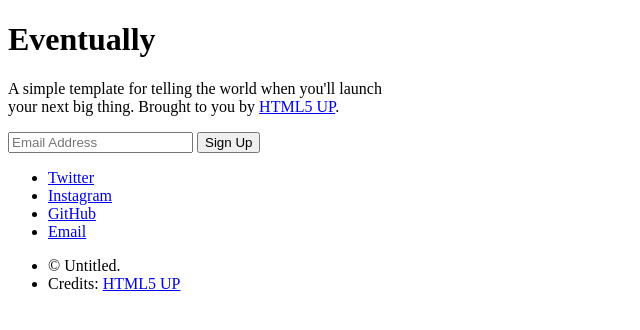
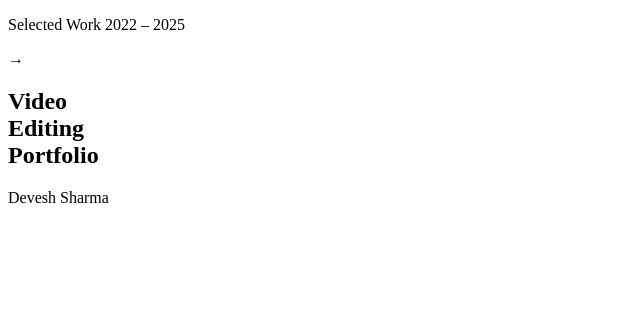
Before and after one commit to Istayinpeace/ideveshsharma, a plain HTML site: page index.html in a window 1280 px wide. Shown: the whole page, without its empty margins (0-640 px from the left). Drawn offline with Linux system fonts and the light colour scheme.

Commit message:
Update index.html

```diff
--- a/index.html
+++ b/index.html
@@ -1,46 +1,23 @@
-<!DOCTYPE HTML>
-<!--
-	Eventually by HTML5 UP
-	html5up.net | @ajlkn
-	Free for personal and commercial use under the CCA 3.0 license (html5up.net/license)
--->
-<html>
-	<head>
-		<title>Eventually by HTML5 UP</title>
-		<meta charset="utf-8" />
-		<meta name="viewport" content="width=device-width, initial-scale=1, user-scalable=no" />
-		<link rel="stylesheet" href="assets/css/main.css" />
-	</head>
-	<body class="is-preload">
-
-		<!-- Header -->
-			<header id="header">
-				<h1>Eventually</h1>
-				<p>A simple template for telling the world when you'll launch<br />
-				your next big thing. Brought to you by <a href="http://html5up.net">HTML5 UP</a>.</p>
-			</header>
-
-		<!-- Signup Form -->
-			<form id="signup-form" method="post" action="#">
-				<input type="email" name="email" id="email" placeholder="Email Address" />
-				<input type="submit" value="Sign Up" />
-			</form>
-
-		<!-- Footer -->
-			<footer id="footer">
-				<ul class="icons">
-					<li><a href="#" class="icon brands fa-twitter"><span class="label">Twitter</span></a></li>
-					<li><a href="#" class="icon brands fa-instagram"><span class="label">Instagram</span></a></li>
-					<li><a href="#" class="icon brands fa-github"><span class="label">GitHub</span></a></li>
-					<li><a href="#" class="icon fa-envelope"><span class="label">Email</span></a></li>
-				</ul>
-				<ul class="copyright">
-					<li>&copy; Untitled.</li><li>Credits: <a href="http://html5up.net">HTML5 UP</a></li>
-				</ul>
-			</footer>
-
-		<!-- Scripts -->
-			<script src="assets/js/main.js"></script>
-
-	</body>
+<!DOCTYPE html>
+<html lang="en">
+<head>
+  <meta charset="UTF-8" />
+  <meta name="viewport" content="width=device-width, initial-scale=1.0" />
+  <title>Devesh - Video Editor</title>
+  <link rel="stylesheet" href="style.css" />
+  <link href="https://fonts.googleapis.com/css2?family=Inter:wght@400;700&display=swap" rel="stylesheet">
+</head>
+<body>
+  <section class="hero">
+    <p class="subtext">Selected Work 2022 – 2025</p>
+    <div class="line-arrow">
+      <div class="line"></div>
+      <div class="arrow">→</div>
+    </div>
+    <h1 class="main-title">
+      Video<br />Editing<br />Portfolio
+    </h1>
+    <p class="author">Devesh Sharma</p>
+  </section>
+</body>
 </html>
```
